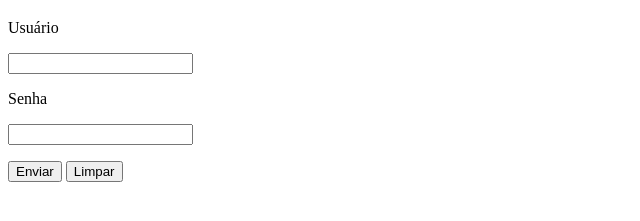
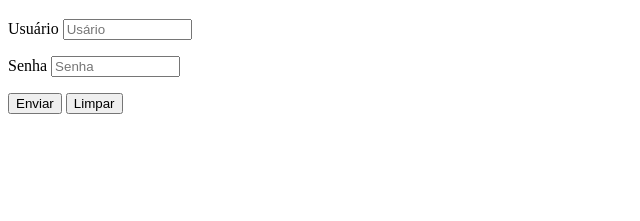
Before and after one commit to James-Jon17/Exercicios, a plain HTML site: page ex025/form002.html in a window 1280 px wide. Shown: the part 61-282 px from the top of the page, without its empty margins (0-640 px from the left). Drawn offline with Linux system fonts and the light colour scheme.

Commit message:
Atualização form

```diff
--- a/ex025/form002.html
+++ b/ex025/form002.html
@@ -8,11 +8,15 @@
 </head>
 <body>
     <h1>Teste de formulário</h1>
-    <form action="" method="get">
-        <p><label for="iusu">Usuário</label></p>
-        <input type="text" name="usu" id="iusu">
-        <p><label for="isen">Senha</label></p>
-        <input type="password" name="sen" id="isen">
+    <form action="cadastro.php" method="post" autocomplete="on">
+        <p>
+            <label for="iusu">Usuário</label>
+            <input type="text" name="usu" id="iusu" required minlength="4" maxlength="12" size="13" placeholder="Usário" autocomplete="username">
+        </p>
+        <p>
+            <label for="isen">Senha</label>
+            <input type="password" name="sen" id="isen" required minlength="8" maxlength="20" size="13" placeholder="Senha" autocomplete="current-password">
+        </p>
         <p>
             <input type="submit" value="Enviar">
             <input type="reset" value="Limpar">
```
Also changed, not shown: ex025/form001.html (+1 -1 lines).
